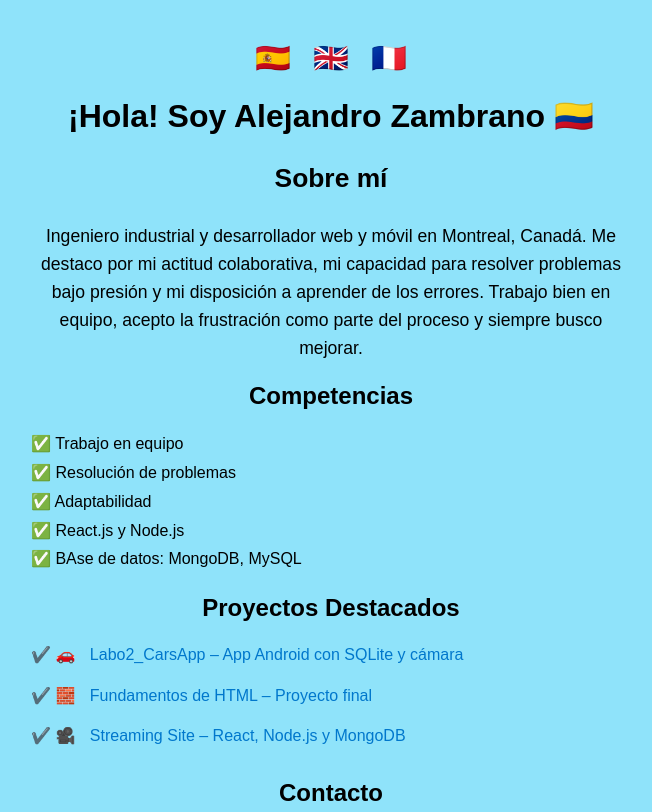
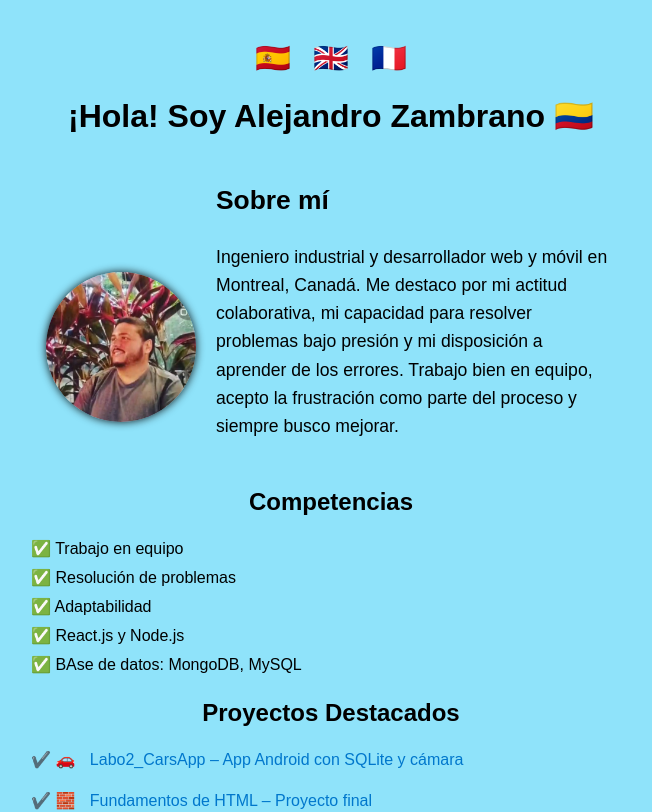
Before and after one commit to alejandrozambrano/alejandrozambrano.github.io, a React (Create React App) app: page / in a window 1280 px wide. Shown: the top 812 px of the page, without its empty margins (309-961 px from the left). Built offline with nearby package versions, Linux system fonts and the light colour scheme.

Commit message:
Actualiza sección defoto de perfil

```diff
--- a/src/App.css
+++ b/src/App.css
@@ -72,3 +72,26 @@ p a {
   margin: 0 auto 20px;
   line-height: 1.8;
 }
+
+.about-container {
+  display: flex;
+  align-items: center;
+  justify-content: center;
+  flex-wrap: wrap;
+  gap: 20px;
+  margin-bottom: 30px;
+}
+
+.profile-photo {
+  width: 150px;
+  height: 150px;
+  border-radius: 50%;
+  object-fit: cover;
+  margin-top:80px;
+  box-shadow: 0 0 8px rgba(0, 0, 0, 0.9);
+}
+
+.about-text {
+  max-width: 400px;
+  text-align: left;
+}
--- a/src/App.js
+++ b/src/App.js
@@ -66,8 +66,13 @@ function App() {
       <h1>{t.greeting}</h1>
 
       <section className="about-me">
-        <h2>{t.aboutMeTitle}</h2>
-        <p>{t.aboutMeText}</p>
+        <div className="about-container">
+          <img src="perfil.jpeg" alt="Alejandro Zambrano" className="profile-photo"/>
+          <div className="about-text">
+            <h2>{t.aboutMeTitle}</h2>
+            <p>{t.aboutMeText}</p>
+          </div>
+        </div>
       </section>
 
       <section className="skills">
```
Also changed, not shown: public/perfil.jpeg (added).
